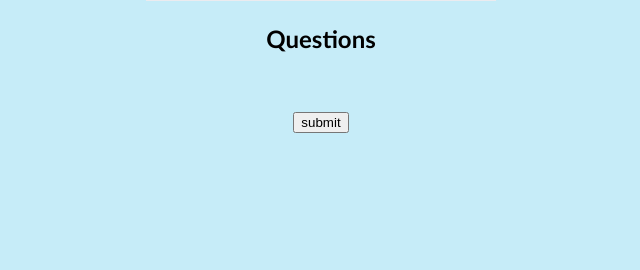
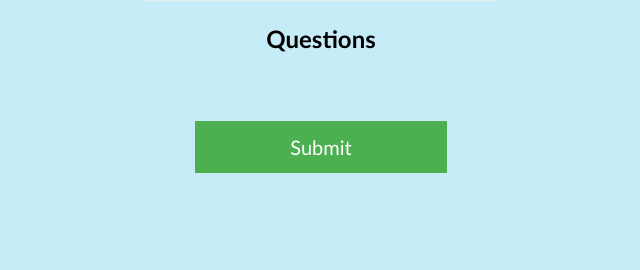
Before and after one commit to kadirselcuk/RemoteMentalHealth, a PHP site: page /question.php in a window 1280 px wide. Shown: the part 368-638 px from the top of the page, without its empty margins (319-959 px from the left). Run offline with PHP 8.4, Linux system fonts and the light colour scheme; data that the repository does not hold is empty.

Commit message:
Update question.php

```diff
--- a/question.php
+++ b/question.php
@@ -52,7 +52,7 @@ session_start();
 ?>
 <br>
 <br>
-<input type='submit' class='submit' name='submit' value='submit'>
+<button type='submit' class='submit' name='submit'>Submit</button>
 
 </div>
 </form>
```
